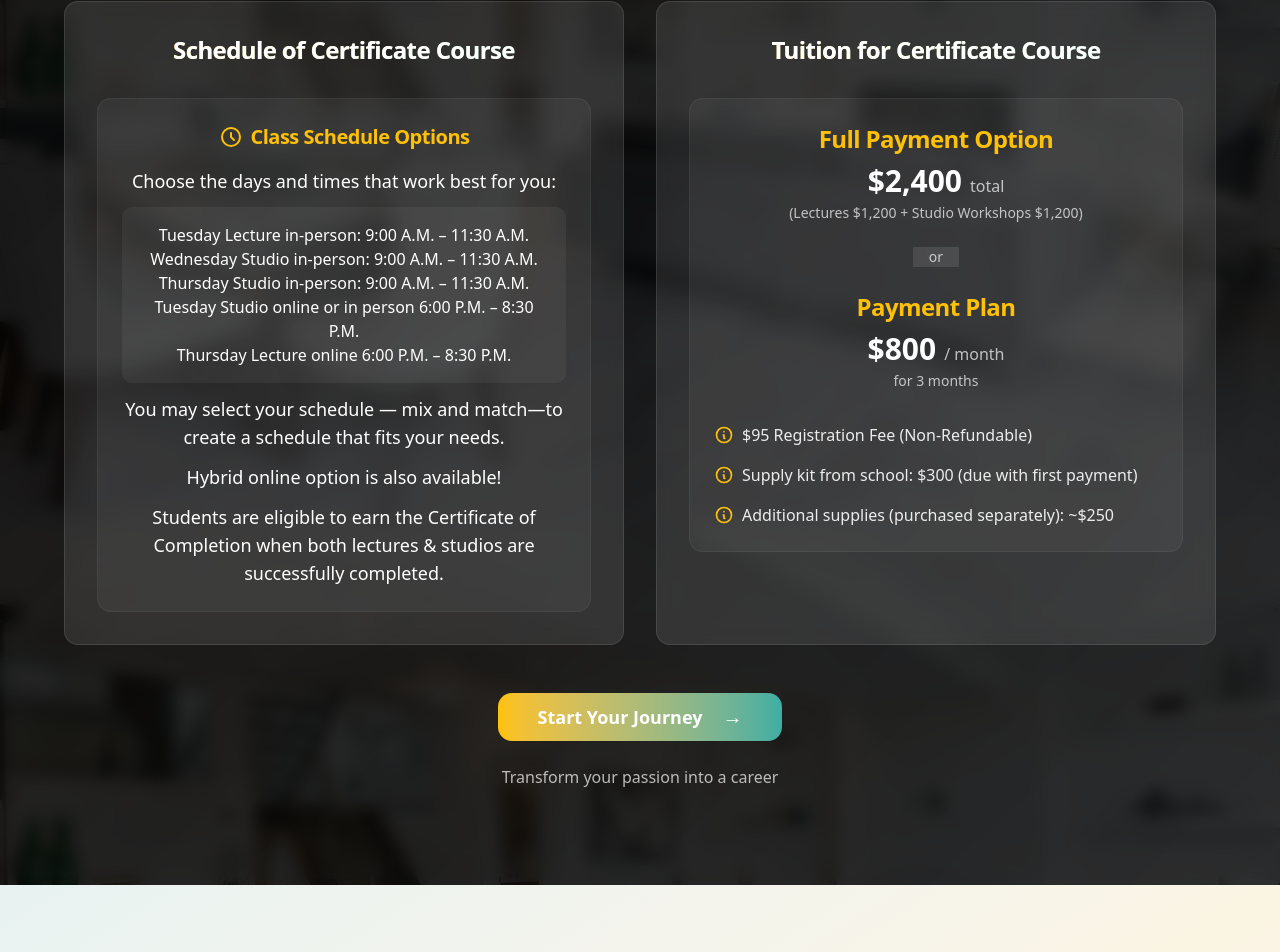
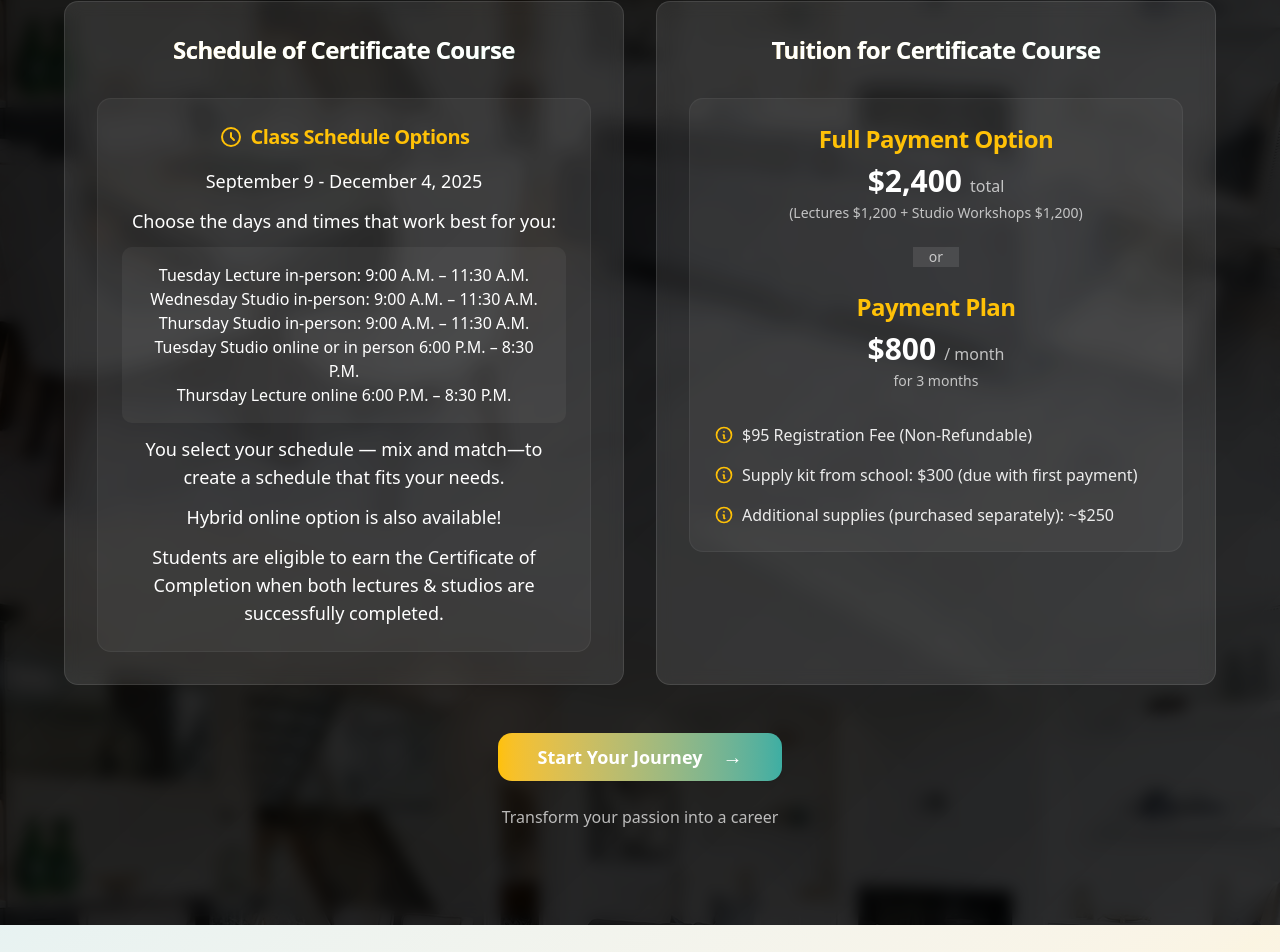
Before and after one commit to eyedz9/idi3, a Next.js app: page / in a window 1280 px wide. Shown: the part 2791-3743 px from the top of the page. Built offline with nearby package versions, Linux system fonts and the light colour scheme.

Commit message:
20250604_schedule_v2

```diff
--- a/src/components/sections/schedule-cost.tsx
+++ b/src/components/sections/schedule-cost.tsx
@@ -43,6 +43,7 @@ export default function RegistrationForm() {
                     <h4 className="text-xl font-semibold text-secondary">Class Schedule Options</h4>
                   </div>
                   <div className="space-y-3">
+                    <p className="text-center text-lg">September 9 - December 4, 2025</p>
                     <p className="text-center text-lg">Choose the days and times that work best for you:</p>
                     <div className="bg-white/5 rounded-lg p-4">
                       <p className="text-center">Tuesday Lecture in-person: 9:00 A.M. – 11:30 A.M.</p>
@@ -51,7 +52,7 @@ export default function RegistrationForm() {
                       <p className="text-center">Tuesday Studio online or in person 6:00 P.M. – 8:30 P.M.</p>
                       <p className="text-center">Thursday Lecture online 6:00 P.M. – 8:30 P.M.</p>
                     </div>
-                    <p className="text-center text-lg">You may select your schedule — mix and match—to create a schedule that fits your needs.</p>
+                    <p className="text-center text-lg">You select your schedule — mix and match—to create a schedule that fits your needs.</p>
                     <p className="text-center text-lg">Hybrid online option is also available!</p>
                     <p className="text-center text-lg">Students are eligible to earn the Certificate of Completion when both lectures & studios are successfully completed.</p>
                   </div>
```
